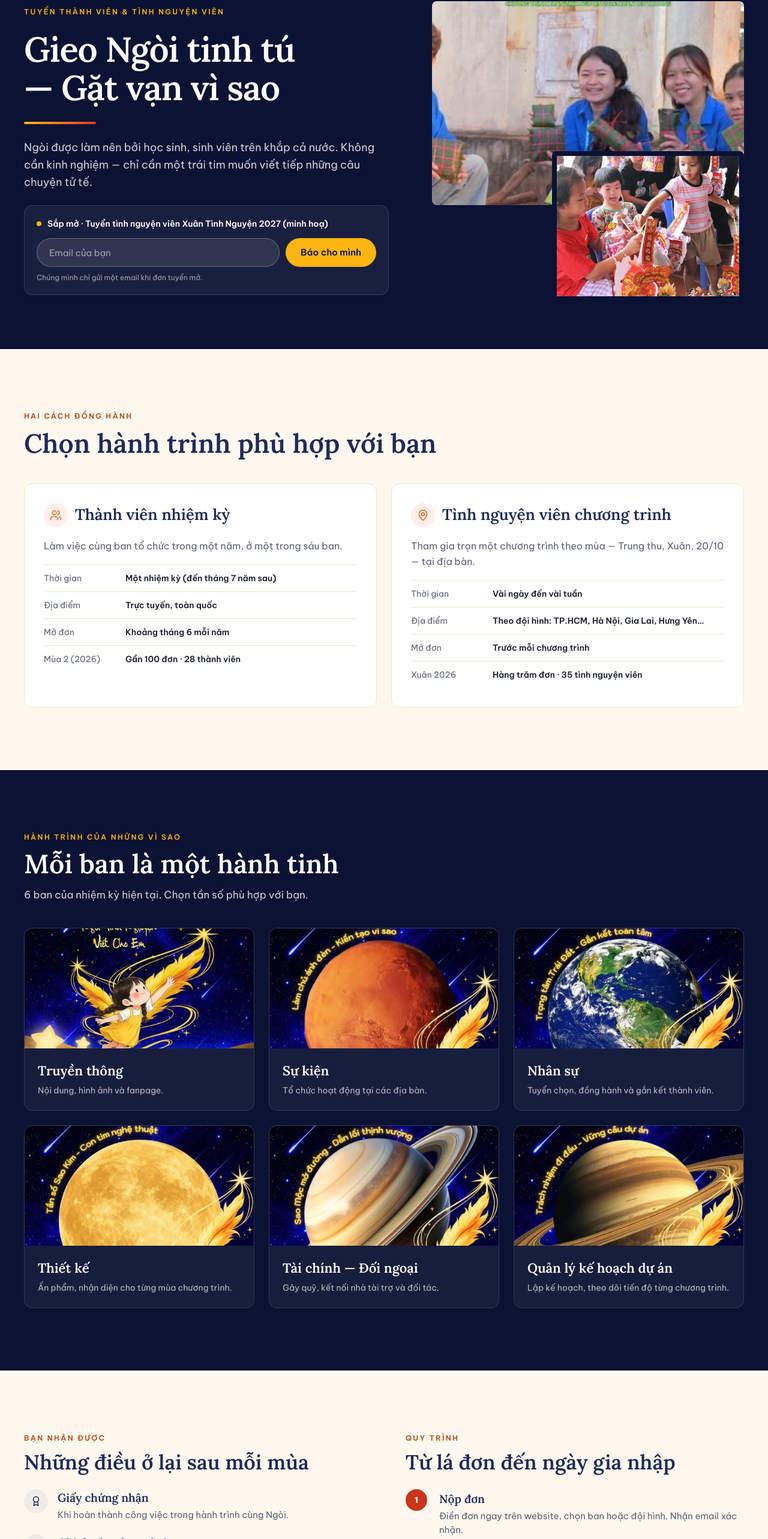
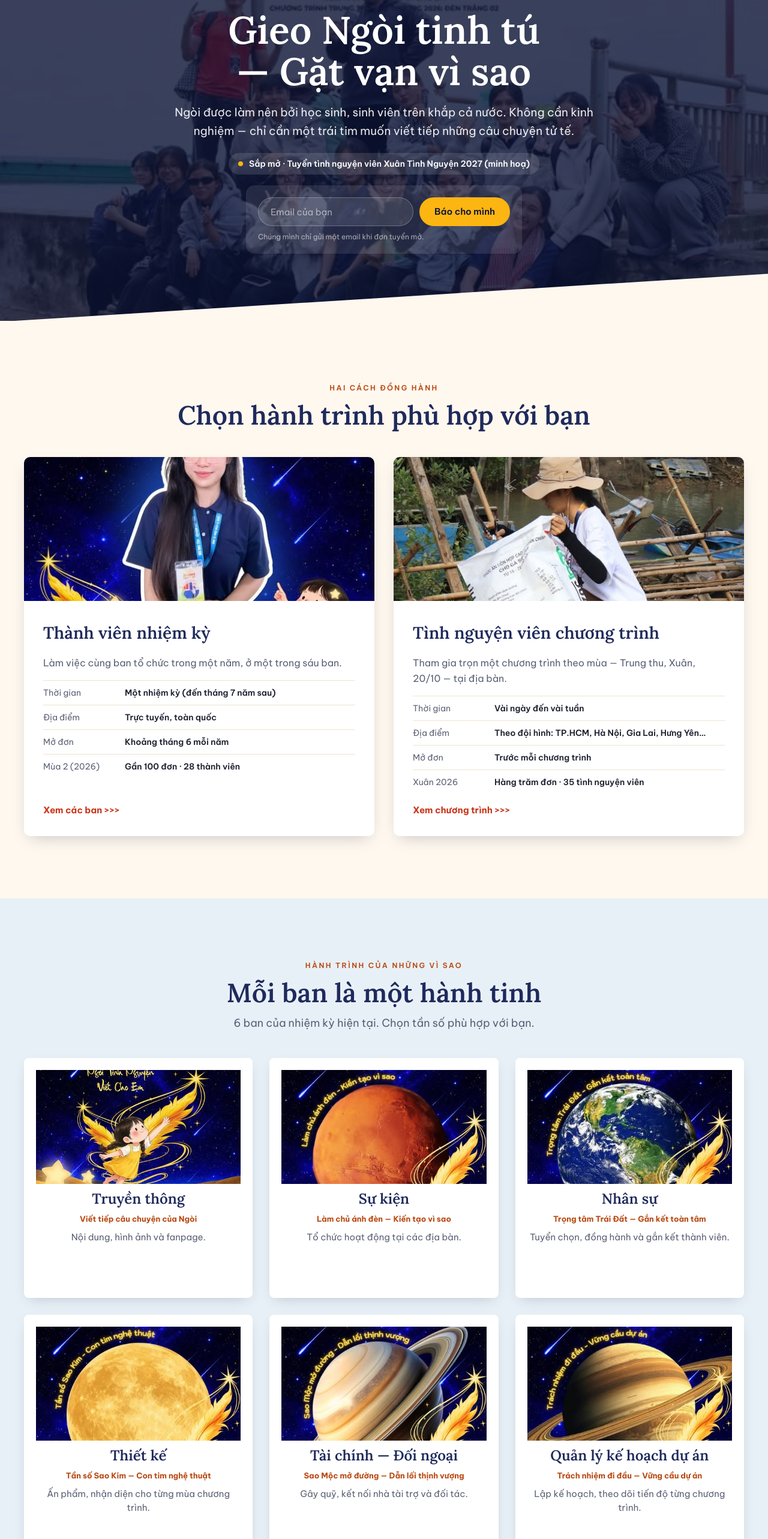
Before and after one commit to Duke0503/ngoitinhnguyen, a Next.js app in the folder web/: page /recruitment in a window 1280 px wide. Shown: the part 167-2733 px from the top of the page at 60% size. Built offline with nearby package versions, Linux system fonts and the light colour scheme.

Commit message:
Recruitment page redesigned: photo hero, two photo cards, planet department cards, benefits with photo, numbered process, dusk-gradient application band; department mottos
Co-Authored-By: Claude Sonnet 5.5 <noreply@anthropic.com>

```diff
--- a/web/src/modules/organisation/domain/organisation.ts
+++ b/web/src/modules/organisation/domain/organisation.ts
@@ -8,6 +8,8 @@ export type Department = {
   /** The department's own “planet” artwork from the 2026–27 recruitment (it carries the department's motto). */
   art?: Image
   summary?: string
+  /** The department's motto from the 2026–27 recruitment artwork. */
+  motto?: string
 }
 
 export type Term = {
--- a/web/src/modules/organisation/infrastructure/seed-organisation-repository.ts
+++ b/web/src/modules/organisation/infrastructure/seed-organisation-repository.ts
@@ -63,12 +63,12 @@ const profile: OrganisationProfile = {
     memberCount: 28,
     // Artwork: posts rDvgzful / CTcoEXal. Summaries are short plain descriptions to be confirmed with the BTC.
     departments: [
-      { slug: "truyen-thong", name: "Truyền thông", summary: "Nội dung, hình ảnh và fanpage.", art: { src: "/images/departments/truyen-thong.jpg", alt: "Cô bé có đôi cánh lông vũ bay giữa bầu trời sao, hình đại diện ban Truyền thông" } },
-      { slug: "su-kien", name: "Sự kiện", summary: "Tổ chức hoạt động tại các địa bàn.", art: { src: "/images/departments/su-kien.jpg", alt: "Sao Hỏa và cây bút lông vũ, hình đại diện ban Sự kiện" } },
-      { slug: "nhan-su", name: "Nhân sự", summary: "Tuyển chọn, đồng hành và gắn kết thành viên.", art: { src: "/images/departments/nhan-su.jpg", alt: "Trái Đất và cây bút lông vũ, hình đại diện ban Nhân sự" } },
-      { slug: "thiet-ke", name: "Thiết kế", summary: "Ấn phẩm, nhận diện cho từng mùa chương trình.", art: { src: "/images/departments/thiet-ke.jpg", alt: "Sao Kim vàng và cây bút lông vũ, hình đại diện ban Thiết kế" } },
-      { slug: "tai-chinh-doi-ngoai", name: "Tài chính — Đối ngoại", summary: "Gây quỹ, kết nối nhà tài trợ và đối tác.", art: { src: "/images/departments/tai-chinh-doi-ngoai.jpg", alt: "Sao Mộc có vành đai và cây bút lông vũ, hình đại diện ban Tài chính — Đối ngoại" } },
-      { slug: "quan-ly-ke-hoach", name: "Quản lý kế hoạch dự án", summary: "Lập kế hoạch, theo dõi tiến độ từng chương trình.", art: { src: "/images/departments/quan-ly-ke-hoach.jpg", alt: "Sao Thổ có vành đai và cây bút lông vũ, hình đại diện ban Quản lý kế hoạch dự án" } },
+      { slug: "truyen-thong", motto: "Viết tiếp câu chuyện của Ngòi", name: "Truyền thông", summary: "Nội dung, hình ảnh và fanpage.", art: { src: "/images/departments/truyen-thong.jpg", alt: "Cô bé có đôi cánh lông vũ bay giữa bầu trời sao, hình đại diện ban Truyền thông" } },
+      { slug: "su-kien", motto: "Làm chủ ánh đèn — Kiến tạo vì sao", name: "Sự kiện", summary: "Tổ chức hoạt động tại các địa bàn.", art: { src: "/images/departments/su-kien.jpg", alt: "Sao Hỏa và cây bút lông vũ, hình đại diện ban Sự kiện" } },
+      { slug: "nhan-su", motto: "Trọng tâm Trái Đất — Gắn kết toàn tâm", name: "Nhân sự", summary: "Tuyển chọn, đồng hành và gắn kết thành viên.", art: { src: "/images/departments/nhan-su.jpg", alt: "Trái Đất và cây bút lông vũ, hình đại diện ban Nhân sự" } },
+      { slug: "thiet-ke", motto: "Tần số Sao Kim — Con tim nghệ thuật", name: "Thiết kế", summary: "Ấn phẩm, nhận diện cho từng mùa chương trình.", art: { src: "/images/departments/thiet-ke.jpg", alt: "Sao Kim vàng và cây bút lông vũ, hình đại diện ban Thiết kế" } },
+      { slug: "tai-chinh-doi-ngoai", motto: "Sao Mộc mở đường — Dẫn lối thịnh vượng", name: "Tài chính — Đối ngoại", summary: "Gây quỹ, kết nối nhà tài trợ và đối tác.", art: { src: "/images/departments/tai-chinh-doi-ngoai.jpg", alt: "Sao Mộc có vành đai và cây bút lông vũ, hình đại diện ban Tài chính — Đối ngoại" } },
+      { slug: "quan-ly-ke-hoach", motto: "Trách nhiệm đi đầu — Vững cầu dự án", name: "Quản lý kế hoạch dự án", summary: "Lập kế hoạch, theo dõi tiến độ từng chương trình.", art: { src: "/images/departments/quan-ly-ke-hoach.jpg", alt: "Sao Thổ có vành đai và cây bút lông vũ, hình đại diện ban Quản lý kế hoạch dự án" } },
     ],
     introBanner: { src: "/images/team/btc-2026-2027-intro-wide.jpg", alt: "Banner “Giới thiệu Ban tổ chức” nhiệm kỳ 2026 – 2027 của Ngòi Tình Nguyện" },
   },
--- a/web/src/modules/organisation/presentation/department-cards.tsx
+++ b/web/src/modules/organisation/presentation/department-cards.tsx
@@ -1,40 +1,36 @@
 import Image from "next/image"
 
 import { Section } from "@/shared/layout/section"
-import { SectionHeading } from "@/shared/ui/section-heading"
+import { Eyebrow } from "@/shared/ui/eyebrow"
+import { SnapRow } from "@/shared/ui/snap-row"
 
 import type { Department } from "../domain/organisation"
 
-type DepartmentCardsProps = {
-  departments: Department[]
-  theme: string
-}
+type DepartmentCardsProps = { departments: Department[]; theme: string }
 
-/** The term's departments as “planets”: each card shows the department's own artwork. */
+/** Each department as a “planet”: its own artwork, motto and one line. Equal cards, a swipe row on phones. */
 function DepartmentCards({ departments, theme }: DepartmentCardsProps) {
   return (
-    <Section tone="night" spacing="lg" aria-labelledby="departments-title" containerClassName="flex flex-col gap-8 md:gap-10">
-      <SectionHeading
-        id="departments-title"
-        tone="dark"
-        eyebrow={theme}
-        title="Mỗi ban là một hành tinh"
-        description={`${departments.length} ban của nhiệm kỳ hiện tại. Chọn tần số phù hợp với bạn.`}
-        className="max-w-[720px]"
-      />
-      <ul className="grid grid-cols-2 gap-3 md:grid-cols-3 md:gap-6">
-        {departments.map((d) => (
-          <li key={d.slug} className="flex flex-col overflow-hidden rounded-[10px] border border-white/12 bg-white/5 md:rounded-xl">
-            <div className="relative aspect-[47/36] md:aspect-auto md:h-[200px]">
-              {d.art && <Image src={d.art.src} alt={d.art.alt} fill sizes="(min-width: 768px) 380px, 50vw" quality={90} className="object-cover" />}
+    <Section tone="paper" spacing="lg" className="bg-[#e8f0f7]" aria-labelledby="departments-title" containerClassName="flex flex-col items-center gap-8 md:gap-11">
+      <div className="flex flex-col gap-3 max-md:self-start md:items-center md:text-center">
+        <Eyebrow tone="orange">{theme}</Eyebrow>
+        <h2 id="departments-title" className="font-head text-[28px] leading-[1.15] font-semibold text-navy md:text-[44px]">
+          Mỗi ban là một hành tinh
+        </h2>
+        <p className="text-[15px] text-muted-ink md:text-lg">{departments.length} ban của nhiệm kỳ hiện tại. Chọn tần số phù hợp với bạn.</p>
+      </div>
+      <div className="w-full">
+        <SnapRow aria-label="Các ban" gridClassName="md:grid md:grid-cols-3 md:gap-7">
+          {departments.map((d) => (
+            <div key={d.slug} className="flex h-[260px] flex-col items-center gap-2 rounded-md bg-white p-3.5 text-center shadow-[0_8px_22px_-8px_rgba(11,18,51,0.2)] md:h-[400px] md:gap-2.5 md:p-5">
+              <div className="relative h-[130px] w-full overflow-hidden md:h-[190px]">{d.art && <Image src={d.art.src} alt={d.art.alt} fill sizes="(min-width: 768px) 340px, 240px" quality={90} className="object-cover" />}</div>
+              <h3 className="font-head text-xl leading-tight font-semibold text-navy md:text-2xl">{d.name}</h3>
+              {d.motto && <p className="text-[13px] leading-snug font-bold text-orange-ink">{d.motto}</p>}
+              {d.summary && <p className="text-[15px] leading-normal text-muted-ink max-md:hidden">{d.summary}</p>}
             </div>
-            <div className="flex flex-col gap-1.5 p-3 md:gap-2 md:p-[22px]">
-              <h3 className="font-head text-[15px] leading-snug font-semibold text-white md:text-[22px]">{d.name}</h3>
-              {d.summary && <p className="text-sm leading-normal text-white/70 max-md:hidden">{d.summary}</p>}
-            </div>
-          </li>
-        ))}
-      </ul>
+          ))}
+        </SnapRow>
+      </div>
     </Section>
   )
 }
--- a/web/src/modules/recruitment/presentation/benefits-process.tsx
+++ b/web/src/modules/recruitment/presentation/benefits-process.tsx
@@ -1,12 +1,10 @@
-import { Award, Map, Star, Users, type LucideIcon } from "lucide-react"
+import Image from "next/image"
+import { SquareCheck } from "lucide-react"
 
 import { Section } from "@/shared/layout/section"
-import { ProcessList } from "@/shared/ui/process-list"
-import { SectionHeading } from "@/shared/ui/section-heading"
+import { Eyebrow } from "@/shared/ui/eyebrow"
 
 import { benefits, recruitmentProcess } from "../domain/recruitment"
-
-const benefitIcons: LucideIcon[] = [Award, Star, Users, Map]
 
 const processCopy = [
   "Điền đơn ngay trên website, chọn ban hoặc đội hình. Nhận email xác nhận.",
@@ -15,33 +13,55 @@ const processCopy = [
   "Bấm xác nhận trong email để chính thức gia nhập nhà Ngòi.",
 ]
 
+/** What you get (photo + checks), then the four steps with large ghost numerals. */
 function BenefitsAndProcess() {
   return (
-    <Section spacing="lg" className="border-t border-line" aria-label="Quyền lợi và quy trình" containerClassName="grid gap-12 md:grid-cols-2 md:gap-[72px]">
-      <div className="flex flex-col gap-6">
-        <SectionHeading eyebrow="Bạn nhận được" title="Những điều ở lại sau mỗi mùa" size="md" />
-        <ul className="flex flex-col gap-5">
-          {benefits.map((b, i) => {
-            const Icon = benefitIcons[i] ?? Award
-            return (
-              <li key={b.title} className="flex gap-4">
-                <span aria-hidden className="grid size-10 shrink-0 place-items-center rounded-full bg-navy/6">
-                  <Icon className="size-[18px] text-navy" />
-                </span>
-                <div className="flex flex-col gap-1">
-                  <h3 className="font-head text-[19px] font-semibold text-navy">{b.title}</h3>
+    <>
+      <Section tone="paper" spacing="lg" aria-labelledby="benefits-title" containerClassName="grid items-center gap-8 md:grid-cols-[520px_1fr] md:gap-[72px]">
+        <div className="relative aspect-[4/3] overflow-hidden rounded-xl shadow-[0_16px_34px_-12px_rgba(11,18,51,0.4)] md:aspect-auto md:h-[400px] md:rounded-[14px]">
+          <Image src="/images/photos3/banh-chung-pair.jpg" alt="Hai tình nguyện viên khoe bánh chưng xanh vừa gói" fill sizes="(min-width: 768px) 520px, 100vw" className="object-cover" />
+        </div>
+        <div className="flex flex-col gap-4 md:gap-[18px]">
+          <Eyebrow tone="orange">Bạn nhận được</Eyebrow>
+          <h2 id="benefits-title" className="font-head text-[26px] leading-[1.15] font-semibold text-navy md:text-[40px]">
+            Những điều ở lại sau mỗi mùa
+          </h2>
+          <ul className="flex flex-col gap-3.5 md:gap-4">
+            {benefits.map((b) => (
+              <li key={b.title} className="flex items-start gap-3.5">
+                <SquareCheck aria-hidden className="mt-0.5 size-[22px] shrink-0 text-navy md:size-[26px]" />
+                <div className="flex flex-col gap-0.5">
+                  <h3 className="font-head text-lg font-semibold text-navy md:text-xl">{b.title}</h3>
                   <p className="text-[15px] leading-normal text-muted-ink">{b.description}</p>
                 </div>
               </li>
-            )
-          })}
-        </ul>
-      </div>
-      <div className="flex flex-col gap-6">
-        <SectionHeading eyebrow="Quy trình" title="Từ lá đơn đến ngày gia nhập" size="md" />
-        <ProcessList items={recruitmentProcess.map((s, i) => ({ title: s.title, description: processCopy[i] }))} />
-      </div>
-    </Section>
+            ))}
+          </ul>
+        </div>
+      </Section>
+
+      <Section tone="white" spacing="lg" aria-labelledby="process-title" containerClassName="flex flex-col gap-6 md:items-center md:gap-11">
+        <div className="flex flex-col gap-3 md:items-center md:text-center">
+          <Eyebrow tone="orange">Quy trình</Eyebrow>
+          <h2 id="process-title" className="font-head text-[26px] leading-[1.15] font-semibold text-navy md:text-[44px]">
+            Từ lá đơn đến ngày gia nhập
+          </h2>
+        </div>
+        <ol className="flex w-full flex-col md:grid md:grid-cols-4 md:gap-7">
+          {recruitmentProcess.map((s, i) => (
+            <li key={s.title} className="flex items-center gap-4 border-t border-line py-3 first:border-t-0 md:flex-col md:items-start md:gap-2.5 md:border-t-0 md:py-0">
+              <span aria-hidden className="w-14 shrink-0 font-head text-[44px] leading-none font-bold text-flame-orange/35 md:w-auto md:text-[84px] md:leading-[0.9] md:text-flame-orange/20">
+                {String(i + 1).padStart(2, "0")}
+              </span>
+              <div className="flex flex-col gap-0.5 md:gap-2">
+                <h3 className="font-head text-xl font-semibold text-navy md:text-2xl">{s.title}</h3>
+                <p className="text-sm leading-normal text-muted-ink md:text-[15px] md:leading-[1.55]">{processCopy[i]}</p>
+              </div>
+            </li>
+          ))}
+        </ol>
+      </Section>
+    </>
   )
 }
 
--- a/web/src/modules/recruitment/presentation/recruitment-hero.tsx
+++ b/web/src/modules/recruitment/presentation/recruitment-hero.tsx
@@ -2,57 +2,42 @@ import Image from "next/image"
 import Link from "next/link"
 
 import { recruitmentApplyId } from "@/shared/config/routes"
-import { Section } from "@/shared/layout/section"
 import { Button } from "@/shared/ui/button"
-import { Eyebrow } from "@/shared/ui/eyebrow"
-import { FlameRule } from "@/shared/ui/flame-rule"
 
 import { roundStatusLine, type RecruitmentRound } from "../domain/recruitment"
 import { NotifyForm } from "./notify-form"
 
-type RecruitmentHeroProps = {
-  round: RecruitmentRound | null
-  slogan: string
-}
+type RecruitmentHeroProps = { round: RecruitmentRound | null; slogan: string }
 
-/** Night hero: when a round is open it links to the form, otherwise it collects an email for the next one. */
+/** Photo hero: slogan, one status line, then the form link (round open) or an email sign-up for the next round. */
 function RecruitmentHero({ round, slogan }: RecruitmentHeroProps) {
   const open = round?.state === "open"
   return (
-    <Section tone="night" spacing="none" className="py-10 md:py-20" aria-labelledby="recruit-title" containerClassName="grid gap-8 md:grid-cols-[1fr_520px] md:items-center md:gap-[72px]">
-      <div className="flex flex-col gap-5 md:gap-6">
-        <Eyebrow tone="gold">Tuyển thành viên &amp; tình nguyện viên</Eyebrow>
-        <h1 id="recruit-title" className="font-head text-[36px] leading-[1.1] font-semibold text-balance text-white md:text-hero">
+    <section aria-labelledby="recruit-title" className="relative isolate overflow-hidden bg-night text-white">
+      <Image src="/images/photos3/volunteers-steps.jpg" alt="" fill preload sizes="100vw" className="hero-settle -z-20 object-cover object-[50%_30%]" />
+      <div aria-hidden className="absolute inset-0 -z-10 bg-night/80" />
+      <div className="mx-auto flex min-h-[520px] w-full max-w-[1100px] flex-col items-center justify-center gap-4 px-5 pt-14 pb-24 text-center md:min-h-[560px] md:gap-[18px] md:px-10 md:pb-28">
+        <p className="text-[11px] font-bold tracking-[0.18em] text-flame-gold uppercase md:text-[13px] md:tracking-[0.2em]">Tuyển thành viên &amp; tình nguyện viên</p>
+        <h1 id="recruit-title" className="font-head text-[36px] leading-[1.08] font-semibold text-balance md:text-[64px]">
           {slogan}
         </h1>
-        <FlameRule />
-        <p className="text-base leading-relaxed text-white/80 md:text-lg">
-          Ngòi được làm nên bởi học sinh, sinh viên trên khắp cả nước. Không cần kinh nghiệm — chỉ cần một trái tim muốn viết tiếp những câu chuyện tử tế.
+        <p className="max-w-[760px] text-[15px] leading-relaxed text-white/90 md:text-[19px]">Ngòi được làm nên bởi học sinh, sinh viên trên khắp cả nước. Không cần kinh nghiệm — chỉ cần một trái tim muốn viết tiếp những câu chuyện tử tế.</p>
+        <p className="mt-1 inline-flex items-center gap-2.5 rounded-full bg-white/12 px-4 py-2 text-sm font-semibold">
+          <span aria-hidden className={`size-2 shrink-0 rounded-full ${open ? "bg-leaf" : "bg-flame-gold"}`} />
+          {round ? roundStatusLine(round) : "Hiện chưa có đợt tuyển nào đang mở"}
         </p>
-        <div className="flex flex-col gap-3.5 rounded-xl border border-white/12 bg-white/6 p-4 md:p-5">
-          <p className="flex items-center gap-2.5 text-sm font-semibold text-white">
-            <span aria-hidden className="size-2 shrink-0 rounded-full bg-flame-gold" />
-            {round ? roundStatusLine(round) : "Hiện chưa có đợt tuyển nào đang mở"}
-          </p>
-          {open ? (
-            <Button asChild variant="gold" className="self-start max-sm:w-full">
-              <Link href={`#${recruitmentApplyId}`}>Nộp đơn ngay</Link>
-            </Button>
-          ) : (
+        {open ? (
+          <Button asChild size="lg" className="max-sm:w-full">
+            <Link href={`#${recruitmentApplyId}`}>Ứng tuyển ngay</Link>
+          </Button>
+        ) : (
+          <div className="w-full max-w-[460px] rounded-xl bg-white/10 p-4 text-left md:p-5">
             <NotifyForm />
-          )}
-        </div>
+          </div>
+        )}
       </div>
-
-      <div className="relative md:h-[500px]">
-        <div className="relative aspect-[5/4] overflow-hidden rounded-md md:absolute md:inset-x-0 md:top-0 md:aspect-auto md:h-[340px]">
-          <Image src="/images/photos/xyt26-banh-chung-team.jpg" alt="Các tình nguyện viên Ngòi gói bánh chưng trong chương trình Xuân Yêu Thương" fill preload sizes="(min-width: 768px) 520px, 100vw" className="object-cover" />
-        </div>
-        <div className="relative hidden overflow-hidden rounded-md border-8 border-night md:absolute md:top-[250px] md:right-0 md:block md:h-[250px] md:w-[320px]">
-          <Image src="/images/photos/ttyt26-hanoi-kids.jpg" alt="Tình nguyện viên trao lồng đèn cho các em nhỏ" fill sizes="320px" className="object-cover" />
-        </div>
-      </div>
-    </Section>
+      <div aria-hidden className="absolute inset-x-0 bottom-[-1px] h-11 bg-paper [clip-path:polygon(0_100%,100%_100%,100%_0)] md:h-20" />
+    </section>
   )
 }
 
--- a/web/src/modules/recruitment/presentation/ways-to-join.tsx
+++ b/web/src/modules/recruitment/presentation/ways-to-join.tsx
@@ -1,39 +1,50 @@
-import { MapPin, Users } from "lucide-react"
+import Image from "next/image"
+import Link from "next/link"
 
+import { routes } from "@/shared/config/routes"
 import { Section } from "@/shared/layout/section"
-import { Card } from "@/shared/ui/card"
-import { SectionHeading } from "@/shared/ui/section-heading"
+import { Eyebrow } from "@/shared/ui/eyebrow"
 
 import { waysToJoin } from "../domain/recruitment"
 
-const icons = [Users, MapPin]
+const looks = [
+  { photo: { src: "/images/photos3/btc-hang.jpg", alt: "Thành viên ban tổ chức nhiệm kỳ 2026–2027" }, action: "Xem các ban", href: "#departments-title" },
+  { photo: { src: "/images/photos2/ttyt26-island-cleanup-b.jpg", alt: "Tình nguyện viên dọn rác ven ấp đảo Thiềng Liềng" }, action: "Xem chương trình", href: routes.campaigns },
+]
 
+/** Two photo cards, equal height: how to join for a term, or for one programme. */
 function WaysToJoin() {
   return (
-    <Section spacing="lg" aria-labelledby="ways-join-title" containerClassName="flex flex-col gap-8 md:gap-10">
-      <SectionHeading id="ways-join-title" eyebrow="Hai cách đồng hành" title="Chọn hành trình phù hợp với bạn" className="max-w-[720px]" />
-      <ul className="flex flex-col gap-4 md:grid md:grid-cols-2 md:gap-6">
+    <Section tone="paper" spacing="lg" aria-labelledby="ways-join-title" containerClassName="flex flex-col items-center gap-8 md:gap-11">
+      <div className="flex flex-col gap-3 max-md:self-start md:items-center md:text-center">
+        <Eyebrow tone="orange">Hai cách đồng hành</Eyebrow>
+        <h2 id="ways-join-title" className="font-head text-[28px] leading-[1.15] font-semibold text-navy md:text-[44px]">
+          Chọn hành trình phù hợp với bạn
+        </h2>
+      </div>
+      <ul className="grid w-full gap-4 md:grid-cols-2 md:gap-8">
         {waysToJoin.map((w, i) => {
-          const Icon = icons[i] ?? Users
+          const look = looks[i] ?? looks[0]
           return (
-            <li key={w.title}>
-              <Card padding="none" className="flex h-full flex-col gap-4 p-5 md:gap-[18px] md:p-8">
-                <div className="flex items-center gap-3">
-                  <span aria-hidden className="grid size-10 shrink-0 place-items-center rounded-full bg-flame-orange/10">
-                    <Icon className="size-5 text-flame-orange" />
-                  </span>
-                  <h3 className="font-head text-xl font-semibold text-navy md:text-[26px]">{w.title}</h3>
-                </div>
+            <li key={w.title} className="flex flex-col overflow-hidden rounded-lg bg-white shadow-[0_10px_26px_-10px_rgba(11,18,51,0.25)]">
+              <div className="relative h-[170px] md:h-[240px]">
+                <Image src={look.photo.src} alt={look.photo.alt} fill sizes="(min-width: 768px) 584px, 100vw" className="object-cover" />
+              </div>
+              <div className="flex flex-1 flex-col gap-3 p-5 md:gap-4 md:p-8">
+                <h3 className="font-head text-[22px] font-semibold text-navy md:text-[28px]">{w.title}</h3>
                 <p className="text-[15px] leading-relaxed text-muted-ink md:text-base">{w.description}</p>
-                <dl className="flex flex-col">
+                <dl className="flex flex-col max-md:hidden">
                   {w.facts.map((f) => (
-                    <div key={f.label} className="flex flex-col gap-0.5 border-t border-line py-3 md:flex-row md:gap-4">
-                      <dt className="text-sm text-muted-ink md:w-[120px] md:shrink-0">{f.label}</dt>
+                    <div key={f.label} className="flex gap-4 border-t border-line py-2.5">
+                      <dt className="w-[120px] shrink-0 text-sm text-muted-ink">{f.label}</dt>
                       <dd className="text-sm font-semibold text-ink">{f.value}</dd>
                     </div>
                   ))}
                 </dl>
-              </Card>
+                <Link href={look.href} className="mt-auto text-[15px] font-bold text-cta">
+                  {look.action} &gt;&gt;&gt;
+                </Link>
+              </div>
             </li>
           )
         })}
```
Also changed, not shown: web/src/modules/recruitment/presentation/apply-section.tsx (+20 -19 lines).
